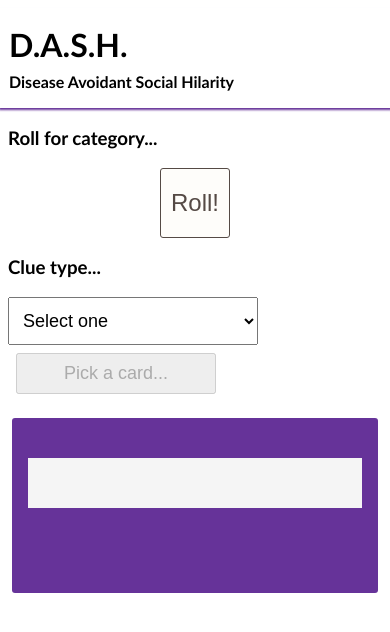
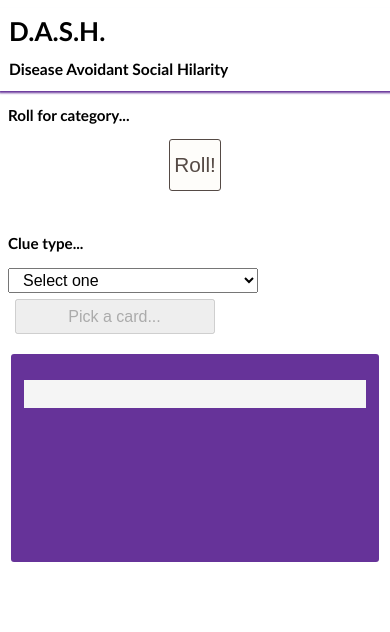
Before and after one commit to earthtone0ne/DASH_pilot, a plain HTML site: page index.html in a window 390 px wide. Drawn offline with Linux system fonts and the light colour scheme.

Commit message:
better responsive sizing

```diff
--- a/dash.css
+++ b/dash.css
@@ -3,18 +3,18 @@ body {
 }
 header {
 	width: calc(100% + 18px);
-	margin: 0 -9px 15px -9px;
-	padding: 1vh 5px;
+	margin: 0 -9px 1rem -9px;
+	padding: .5rem 5px;
 	box-shadow: 0px 2px 2px rebeccapurple;
 }
 header h1 {
 	margin: 0;
-	padding: 1vh 5px;
+	padding: 1rem 5px;
 }
 header h2 {
 	margin: 0;
-	padding: 0 5px 1vh 5px;
-	font-size: medium;
+	padding: 0 5px .5rem 5px;
+	font-size: 1.2rem;
 	font-weight: 600;
 }
 
@@ -23,31 +23,74 @@ header h2 {
 }
 #dieElement {
 	display: flex;
-	width: 70px;
-	height: 70px;
-	margin: 5px auto;
-	padding: 5px;
+	width: 4rem;
+	height: 4rem;
+	margin: .3rem auto;
+	padding: .3rem 5px;
 	border: 1px solid #554a45;
 	border-radius: 3px;
 	background-color: #fefdfa;
 	color: #554a45;
 	justify-content: center;
 	align-items: center;
-	font-size: x-large;
+	font-size: 1.6rem;
 }
 #rollResultElement {
-	font-size: larger;
+	font-size: 1.4rem;
 	font-weight: bold;
 	display: block;
-	height: 1.5em;
+	height: 1.4rem;
 	max-width: 450px;
-	text-align: center;;
-	color: rebeccapurple
+	text-align: center;
+	color: rebeccapurple;
+}
+#resultPane {
+	background: rebeccapurple;
+	display: block;
+	max-width: 450px;
+	padding: 1em;
+	margin: .5rem .25rem;
+	border-radius: 3px;
+	height: 14rem;
+}
+#resultPane h6 {
+	display: block;
+	font-size: 1.4rem;
+	background: whitesmoke;
+	border: 1px solid whitesmoke;
+	color: rebeccapurple;
+	padding: 1rem 10px;
+	margin: 1rem 0;
+}
+#resultPane p {
+	display: block;
+	font-size: 1.2rem;
+	color: whitesmoke;
+	padding: 1rem 10px;
+	margin: .5rem 0;
+}
+button {
+	font-size: 1.2rem;
+	padding: .5rem;
+	margin: .5rem;
+	width: 200px;
+}
+#typeSelectionElement {
+	font-size: 1.2rem;
+	width: 250px;
+	padding: .75rem 10px;
 }
 @media (max-width: 500px) {
+	html {
+		font-size: 13px;
+	}
+	header h1 {
+		padding-top: 0;
+	}
+	button {
+		font-size: medium;
+	}
 	#rollResultElement {
-		font-size: large;
-		height: auto;
 		margin: 10px 0;
 	}
 	#typeSelectionElement {
@@ -55,38 +98,3 @@ header h2 {
 		font-size: medium;
 	}
 }
-#resultPane {
-	background: rebeccapurple;
-	display: block;
-	max-width: 450px;
-	padding: 1em;
-	margin: .5em .25em;
-	border-radius: 3px;
-}
-#resultPane h6 {
-	display: block;
-	font-size: x-large;
-	background: whitesmoke;
-	border: 1px solid whitesmoke;
-	color: rebeccapurple;
-	padding: 1em 10px;
-	margin: 1em 0;
-}
-#resultPane p {
-	display: block;
-	font-size: large;
-	color: whitesmoke;
-	padding: 1em 10px;
-	margin: .5em 0;
-}
-button {
-	font-size: large;
-	padding: .5rem;
-	margin: .5rem;
-	width: 200px;
-}
-#typeSelectionElement {
-	font-size: large;
-	width: 250px;
-	padding: 12px 10px;
-}
```
